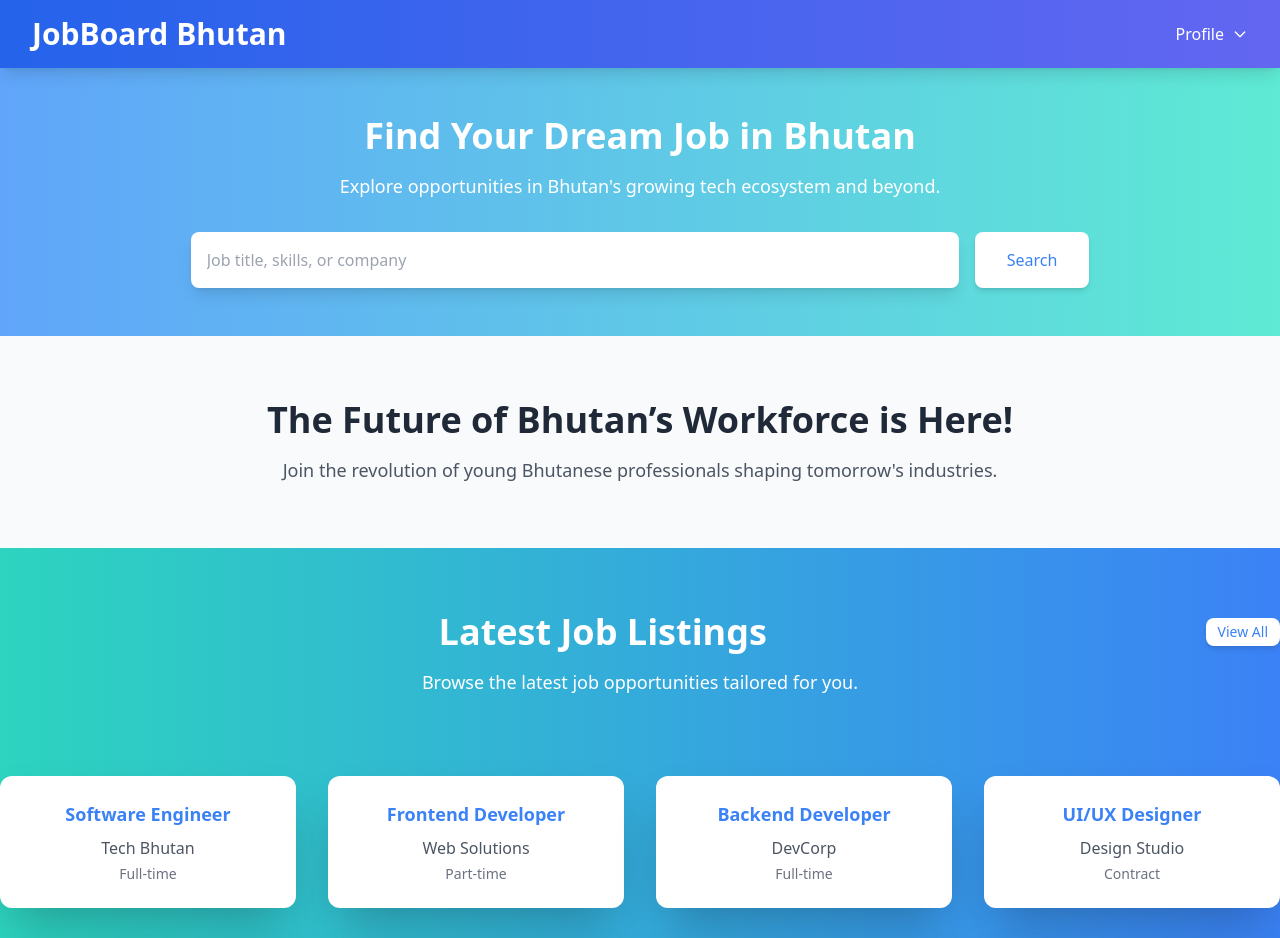
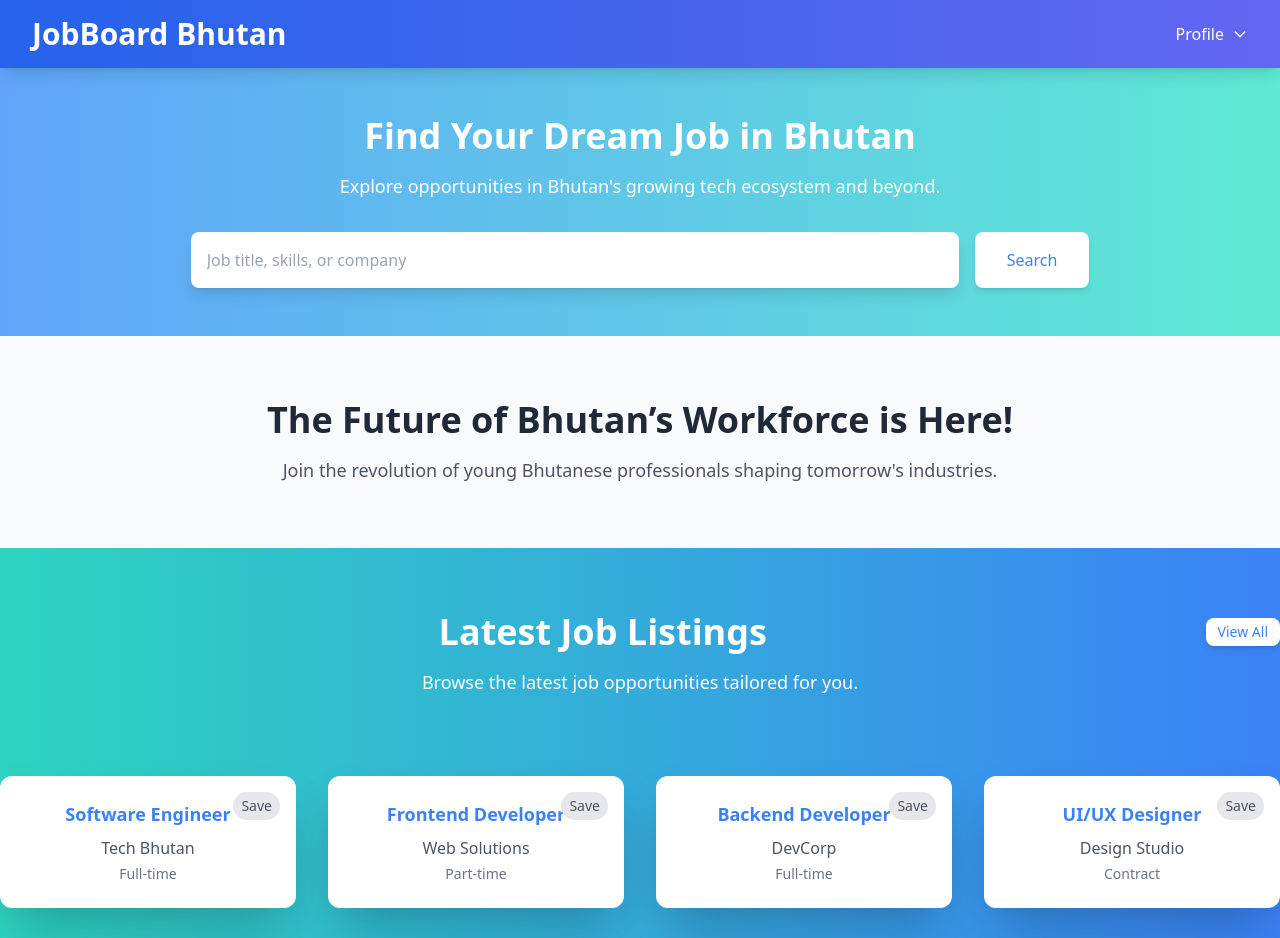
Before and after one commit to pemadolker/JobBoard_Frontend, a Next.js app: page /dashboard/seekerDashboard in a window 1280 px wide. Shown: the top 938 px of the page. Built offline with nearby package versions, Linux system fonts and the light colour scheme.

Commit message:
tandin-dashboard

```diff
--- a/app/dashboard/seekerDashboard/page.tsx
+++ b/app/dashboard/seekerDashboard/page.tsx
@@ -10,6 +10,7 @@ const SeekerDashboard = () => {
   const [selectedJob, setSelectedJob] = useState<Job | null>(null);
   const [jobs, setJobs] = useState<Job[]>([]); // For Latest Job Listings
   const [filteredJobs, setFilteredJobs] = useState<Job[]>([]); // For search results
+  const [savedJobs, setSavedJobs] = useState<Set<number>>(new Set()); // Track saved jobs
   const router = useRouter();
 
   interface Job {
@@ -62,6 +63,18 @@ const SeekerDashboard = () => {
       job.type.toLowerCase().includes(searchQuery.toLowerCase())
     );
     setFilteredJobs(filtered);
+  };
+
+  const toggleSaveJob = (index: number) => {
+    setSavedJobs((prev) => {
+      const newSavedJobs = new Set(prev);
+      if (newSavedJobs.has(index)) {
+        newSavedJobs.delete(index);
+      } else {
+        newSavedJobs.add(index);
+      }
+      return newSavedJobs;
+    });
   };
 
   useEffect(() => {
@@ -196,15 +209,28 @@ const SeekerDashboard = () => {
           </p>
           <div className="mt-20 grid grid-cols-1 sm:grid-cols-2 md:grid-cols-3 xl:grid-cols-4 gap-8">
             {jobs.slice(0, 8).map((job, index) => (
-              <button
+              <div
                 key={index}
-                className="bg-white p-6 rounded-xl shadow-2xl hover:shadow-3xl transition duration-300 cursor-pointer"
+                className="bg-white p-6 rounded-xl shadow-2xl hover:shadow-3xl transition duration-300 cursor-pointer relative"
                 onClick={() => setSelectedJob(job)}
               >
                 <h4 className="text-lg font-bold text-blue-500">{job.title}</h4>
                 <p className="text-gray-600 mt-2">{job.company}</p>
                 <p className="text-gray-500 mt-1 text-sm">{job.type}</p>
-              </button>
+                <button
+                  className={`absolute top-4 right-4 px-2 py-1 text-sm rounded-full ${
+                    savedJobs.has(index)
+                      ? "bg-green-500 text-white"
+                      : "bg-gray-200 text-gray-600"
+                  } hover:bg-green-600 transition`}
+                  onClick={(e) => {
+                    e.stopPropagation();
+                    toggleSaveJob(index);
+                  }}
+                >
+                  {savedJobs.has(index) ? "Saved" : "Save"}
+                </button>
+              </div>
             ))}
           </div>
         </div>
@@ -231,6 +257,12 @@ const SeekerDashboard = () => {
               vestibulum vestibulum. Cras venenatis euismod malesuada. Duis nec eros eget est
               placerat fermentum. Phasellus vel urna sed risus gravida sollicitudin.
             </p>
+            <button
+              className="mt-8 px-6 py-3 bg-blue-500 text-white font-bold rounded-lg shadow-md hover:bg-blue-600 transition duration-200"
+              onClick={() => alert("Application submitted successfully!")}
+            >
+              Apply Now
+            </button>
           </div>
         </div>
       )}
```
